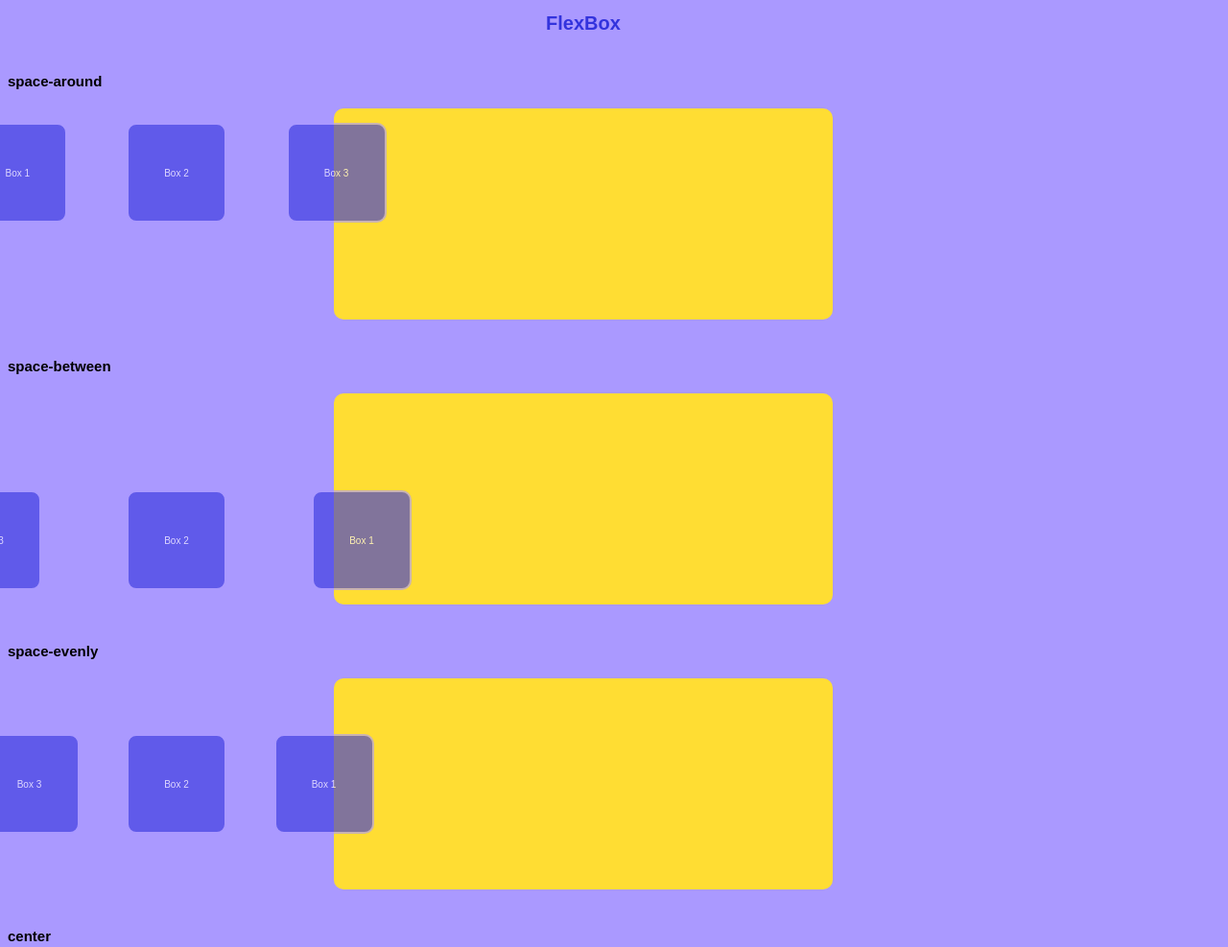
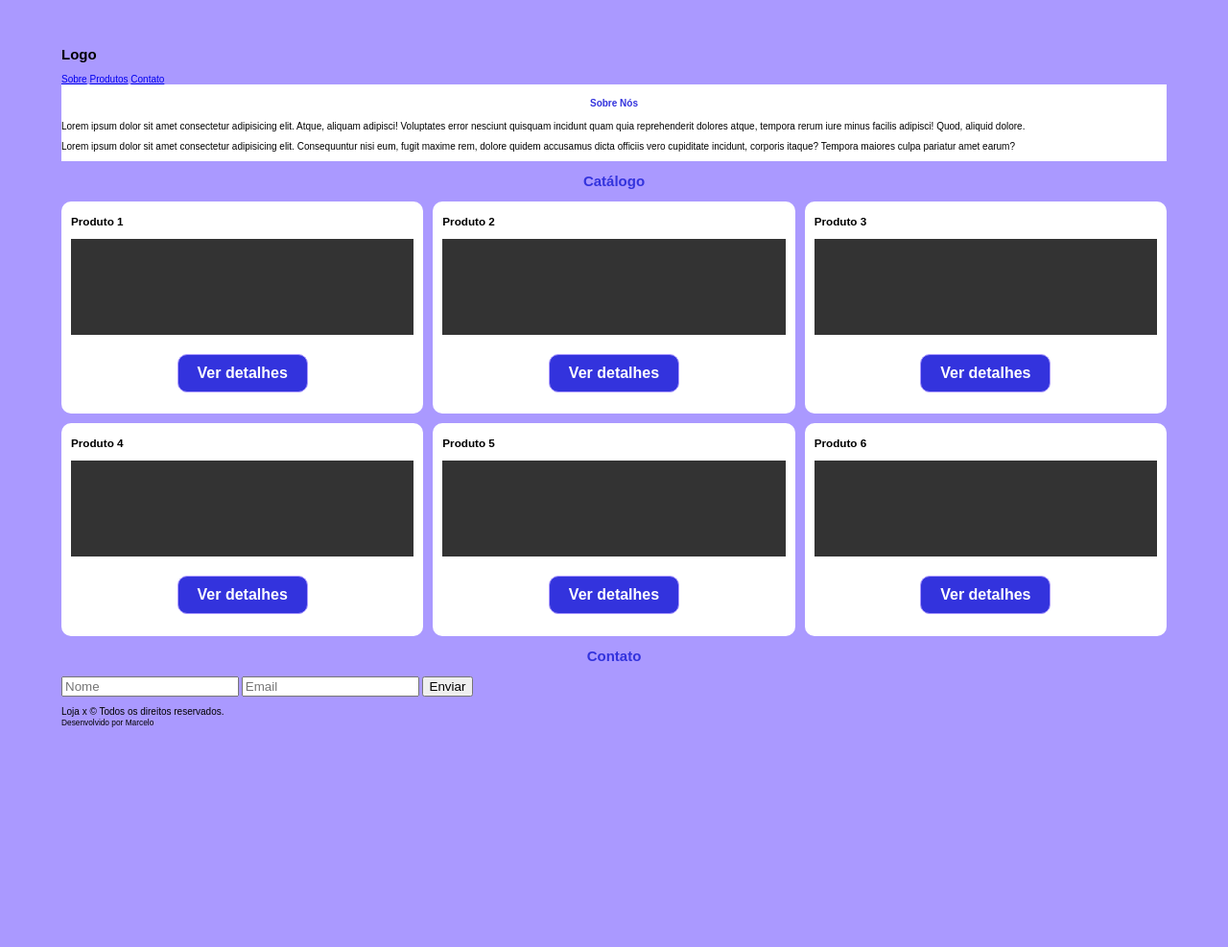
Before and after one commit to rodrigoamadeu/css, a website built with webpack: page src/index.html in a window 1280 px wide. Shown: the top 987 px of the page at 96% size. After the commit the page ends 800 px from the top, so only its background shows below. Built offline with nearby package versions, Linux system fonts and the light colour scheme; files whose address does not match are found by name.

Commit message:
exercicio modulo 25

```diff
--- a/src/index.html
+++ b/src/index.html
@@ -8,56 +8,89 @@
 </head>
 <body>
     <div id="root">
-        <h1>FlexBox</h1>
+        <header>
+            <div class="container">
+                <h2>Logo</h2>
+                <nav>
+                    <a href="#sobre">Sobre</a>
+                    <a href="#produtos">Produtos</a>
+                    <a href="#contato">Contato</a>
+                </nav>
+            </div>
+        </header>
+        <section id="sobre">
+            <div class="container">
+                <aside>
+                    <div id="localizacao">
 
-         <h2>space-around</h2>
-        <div class="box__container box__container--around">
-            <div class="box">Box 1</div>
-            <div class="box">Box 2</div>
-            <div class="box">Box 3</div>
-        </div>
-
-
-        <h2>space-between </h2>
-        <div class="box__container box__container--between">
-            <div class="box">Box 1 </div>
-            <div class="box" >Box 2</div>
-            <div class="box">Box 3</div>
-        </div>
-
-        <h2>space-evenly</h2>
-        <div class="box__container box__container--evenly">
-            <div class="box">Box 1</div>
-            <div class="box">Box 2</div>
-            <div class="box">Box 3</div>
-        </div>
-
-        <h2>center</h2>
-        <div class="box__container box__container--center">
-            <div class="box">Box 1</div>
-            <div class="box">Box 2</div>
-            <div class="box">Box 3</div>
-        </div>
-
-        <h2>grid</h2>
-
-        <div class="box__container box__container--grid">
-            <div class="box">Box 1</div>
-            <div class="box">Box 2</div>
-            <div class="box">Box 3</div>
-            <div class="box">Box 4</div>
-            <div class="box">Box 5</div>
-            <div class="box">Box 6</div>
-            <div class="box">Box 7</div>
-            <div class="box">Box 8</div>
-            <div class="box">Box 9</div>
-        </div>
-
-        <div class="box__container box__container--image">
-            <div class="box" id="building"> </div>
-            <div class="box" id="notebook"></div>
-
-        </div>
+                    </div>
+                    <article>
+                        <h1>Sobre Nós</h1>
+                        <p>Lorem ipsum dolor sit amet consectetur adipisicing elit. Atque, aliquam adipisci! Voluptates error nesciunt quisquam incidunt quam quia reprehenderit dolores atque, tempora rerum iure minus facilis adipisci! Quod, aliquid dolore.</p>
+                        <p>Lorem ipsum dolor sit amet consectetur adipisicing elit. Consequuntur nisi eum, fugit maxime rem, dolore quidem accusamus dicta officiis vero cupiditate incidunt, corporis itaque? Tempora maiores culpa pariatur amet earum?</p>
+                    </article>
+                </aside>
+            </div>
+        </section>
+        <section id="produtos">
+            <div class="container">
+                <h1>Catálogo</h1>
+                <div class="vitrine">
+                    <div class="vitrine__item">
+                        <h3 class="vitrine__produto">Produto 1</h3>
+                        <div class="vitrine__image"></div>
+                        <p class="vitrine__desc"></p>
+                        <a href="" class="vitrine__button">Ver detalhes</a>
+                    </div>
+                    <div class="vitrine__item">
+                        <h3 class="vitrine__produto">Produto 2</h3>
+                        <div class="vitrine__image"></div>
+                        <p class="vitrine__desc"></p>
+                        <a href="" class="vitrine__button">Ver detalhes</a>
+                    </div>
+                    <div class="vitrine__item">
+                        <h3 class="vitrine__produto">Produto 3</h3>
+                        <div class="vitrine__image"></div>
+                        <p class="vitrine__desc"></p>
+                        <a href="" class="vitrine__button">Ver detalhes</a>
+                    </div>
+                    <div class="vitrine__item">
+                        <h3 class="vitrine__produto">Produto 4</h3>
+                        <div class="vitrine__image"></div>
+                        <p class="vitrine__desc"></p>
+                        <a href="" class="vitrine__button">Ver detalhes</a>
+                    </div>
+                    <div class="vitrine__item">
+                        <h3 class="vitrine__produto">Produto 5</h3>
+                        <div class="vitrine__image"></div>
+                        <p class="vitrine__desc"></p>
+                        <a href="" class="vitrine__button">Ver detalhes</a>
+                    </div>
+                    <div class="vitrine__item">
+                        <h3 class="vitrine__produto">Produto 6</h3>
+                        <div class="vitrine__image"></div>
+                        <p class="vitrine__desc"></p>
+                        <a href="" class="vitrine__button">Ver detalhes</a>
+                    </div>
+                </div>
+            </div>
+        </section>
+        <section id="contato">
+            <div class="container">
+                <h1>Contato</h1>
+                <form class="contato">
+                    <input type="text" placeholder="Nome" class="contato__input">
+                    <input type="text" placeholder="Email" class="contato__input">
+                    <button class="contato__button">Enviar</button>
+                </form>
+            </div>
+        </section>
+        <footer>
+            <div class="container">
+                <p>Loja x &copy; Todos os direitos reservados.<br>
+                <small>Desenvolvido por Marcelo</small></p>
+            </div>
+        </footer>
 
     </div>
 </body>
--- a/src/js/index.js
+++ b/src/js/index.js
@@ -12,8 +12,8 @@ elemImageBuilding.src = imageBuilding
 const elemImageNotebook = new Image()
 elemImageNotebook.src = imageNotebook
 
-document.querySelector('#building')
-    .appendChild(elemImageBuilding)
+//document.querySelector('#building')
+//    .appendChild(elemImageBuilding)
 
-document.querySelector('#notebook')
-    .appendChild(elemImageNotebook)
+//document.querySelector('#notebook')
+//    .appendChild(elemImageNotebook)
--- /dev/null
+++ b/src/scss/_vitrine.scss
@@ -0,0 +1,36 @@
+.vitrine {
+    display: grid;
+    grid-template-columns: repeat(3, 1fr);
+    gap: 1rem;
+
+    &__item {
+        background-color: white;
+        border-radius: 1rem;
+        display: flex;
+        flex-flow: column;
+        justify-content: center;
+        align-items: flex-start;
+        min-height: 20rem;
+        padding: .25rem 1rem;
+    }
+
+    &__image {
+        background-color: #333;
+        height: 10rem;
+        width: 100%;
+    }
+
+    &__button {
+        background-color: $color-font;
+        border-radius: 1rem;
+        border: 1px solid $color-bg-default;
+        color: white;
+        font-weight: bold;
+        padding: 1rem 2rem;
+        font-size: $font-size-default;
+        text-decoration: none;
+        align-self: center;
+        margin-bottom: 2rem;
+
+    }
+}
--- a/src/scss/styles.scss
+++ b/src/scss/styles.scss
@@ -2,6 +2,7 @@ $color-font: #33d;
 $color-bg-default: #a9f;
 $color-bg-boxes: #FD3;
 $font-default: Arial, Helvetica, sans-serif;
+$font-size-default: 1.6rem;
 
 html {
     font-size: 62.5%;
@@ -21,108 +22,28 @@ h2 {
     margin-top: 4rem;
 }
 
+header,
+section,
+footer {
+    display: block;
+    float: left;
+    width: 100%;
+}
+
 .container {
-    max-width: 1200px;
-
-    /*img {
-        width: 100%;
-        height: auto;
-    }*/
+    display: flex;
+    flex-flow: column;
+    margin: 0 auto;
+    max-width: 90vw;
 
 }
 
-.box__container {
-    background: $color-bg-boxes;
-    border-radius: 1rem;
-    display: flex;
-    margin: 2rem auto 4rem;
-    padding: 1rem;
-    align-items: center;
-    max-width: 500px;
-    height: 20rem;
-
-    &--around {
-        flex-direction: row;
-        flex-wrap: wrap;
-        justify-content: space-around;
-        align-items: stretch;
-    }
-
-    &--between {
-        flex-direction: row-reverse;
-        flex-wrap: nowrap;
-        justify-content: space-between; //eixo x horizontal
-        align-items: flex-end; // eixo y vertical
-    }
-
-    &--evenly {
-        flex-direction: row-reverse;
-        flex-wrap: wrap;
-        justify-content: space-evenly;
-
-    }
-
-    &--center{
-        flex-direction: row;
-        flex-wrap: nowrap;
-        justify-content: space-evenly;
-    }
-
-    &--grid {
-        display: grid;
-        grid-template-columns: repeat(3, 1fr);
-        grid-template-rows: repeat(3, 1fr);
-        gap: 1rem; // muda largura e alturas
-        height: fit-content;
-
-    }
-
-    &--image {
-        .box {
-            overflow: hidden; // fica dentro da borda
-            border: 3px solid $color-bg-default;
-            width: auto;
-            img {
-                width: 20rem;
-                height: 20rem;
-                object-fit: cover;
-                object-position: 10% 50%;
-            }
-        }
-    }
-
+#sobre {
+    background-color: white;
 }
 
-.box {
-    background-color: $color-font;
-    border-radius: 1rem;
-    border: 2px solid $color-bg-default;
-    color: #fff;
-    display: flex;
-    align-items: center;
-    justify-content: center;
-    margin: .5rem;
-    position: relative;
-    min-width: 10rem;
-    min-height: 10rem;
-
-    animation-name: slideIn;
-    animation-duration: 3s;
-    animation-iteration-count: 2;
-    animation-direction: alternate;
+#produtos {
+    background: none;
 }
 
-@keyframes slideIn {
-    from {
-        left: -999px;
-        opacity: .1;
-        height: 0;
-        width: 0;
-    }
-
-    to {
-        left: 0;
-        opacity: 1;
-        height: fit-content;
-    }
-}
+@import 'vitrine'
```
